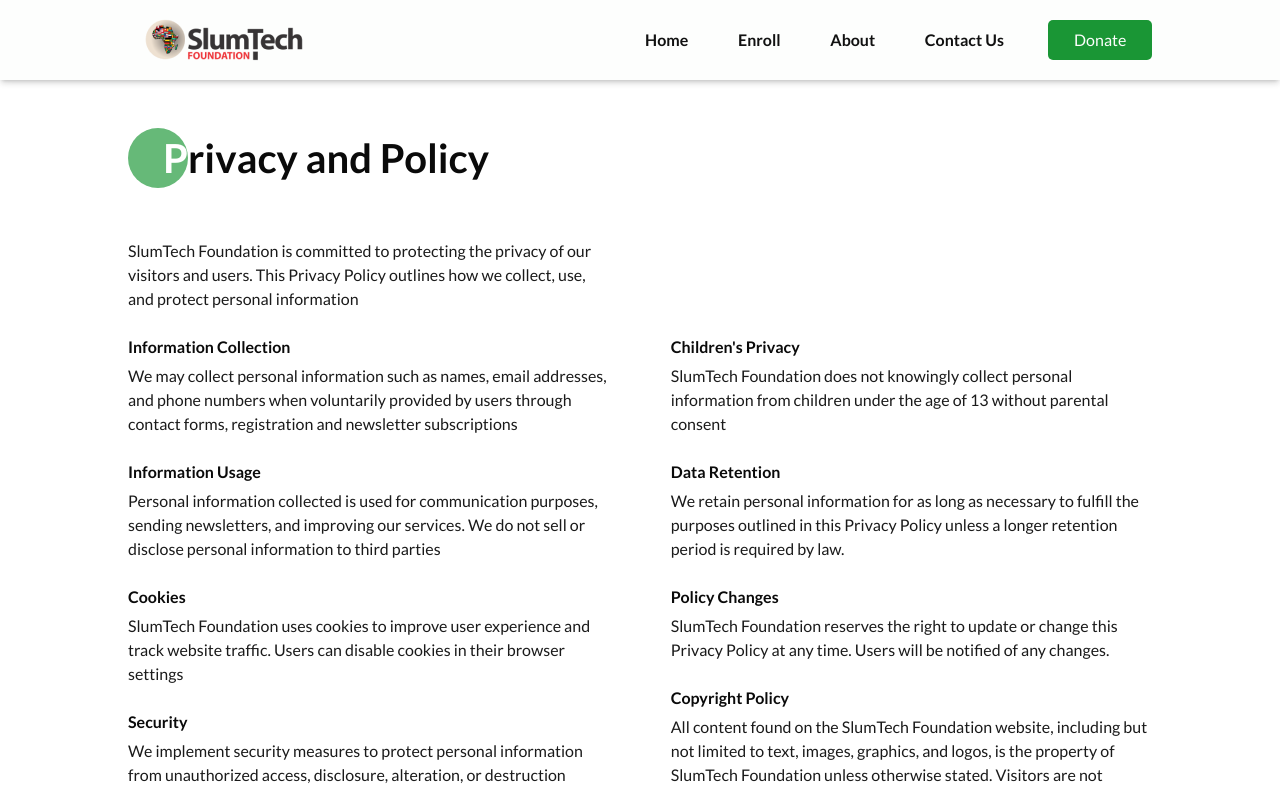
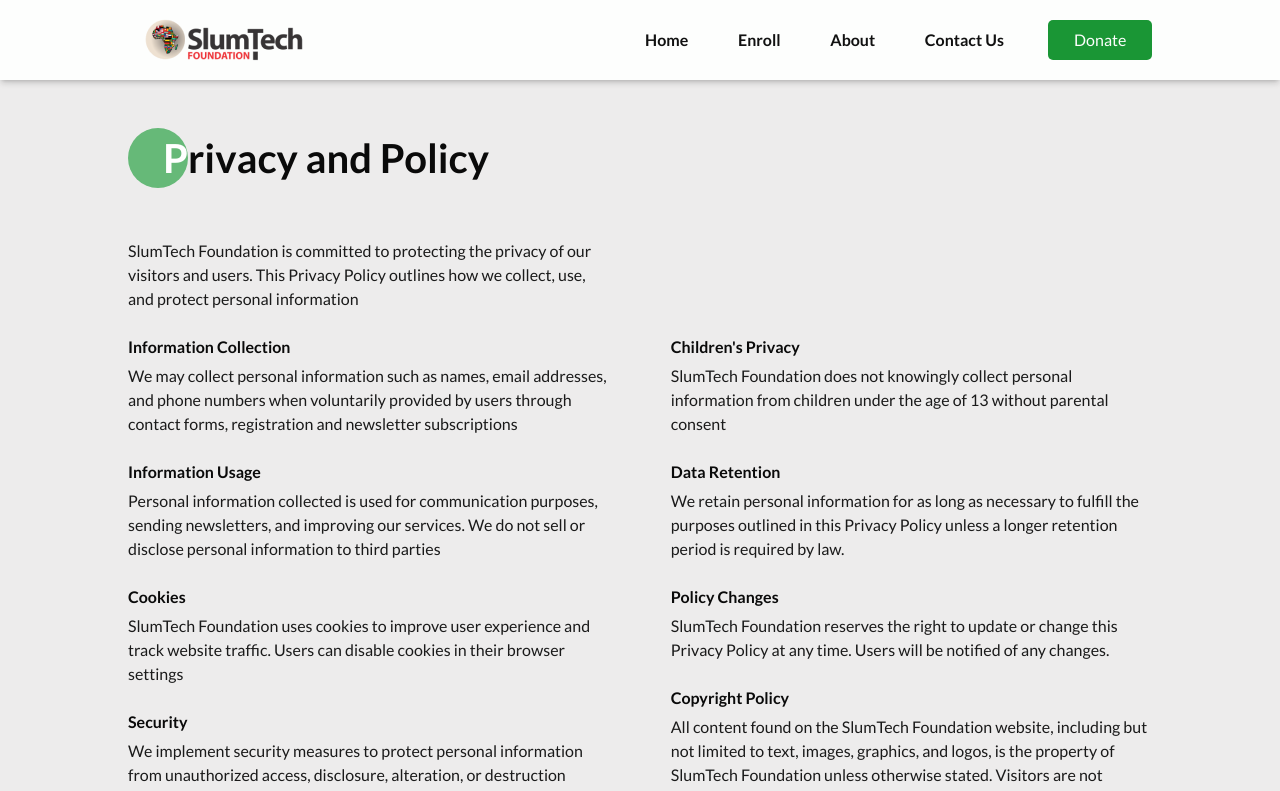
Before and after one commit to chiaka1996/slumtech, a Next.js app: page /policy in a window 1280 px wide. Shown: the top 791 px of the page. Built offline with nearby package versions, Linux system fonts and the light colour scheme.

Commit message:
privacy in check

```diff
--- a/pages/policy/index.js
+++ b/pages/policy/index.js
@@ -3,10 +3,10 @@ import {Navigation, Sidebar, Headers, Footer} from "../../components"
 
 const Policy = () => {
     return (
-        <main className="relative overflow-hidden">
+        <main className="relative overflow-hidden bg-[#EDECEC]">
         <Navigation />
         <Sidebar />
-        <section className="px-normal xlarge:px-xnormal max-md:px-[5%] py-[5%] mt-[5%]  max-large:mt-[25%]">
+        <section className="px-normal xlarge:px-xnormal max-large:px-[5%] py-[5%] mt-[5%]  max-large:mt-[25%]">
         <Headers
             index={"P"}
             headings={"rivacy and Policy"}
```
